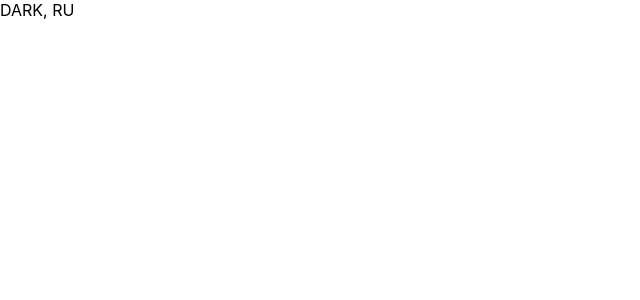
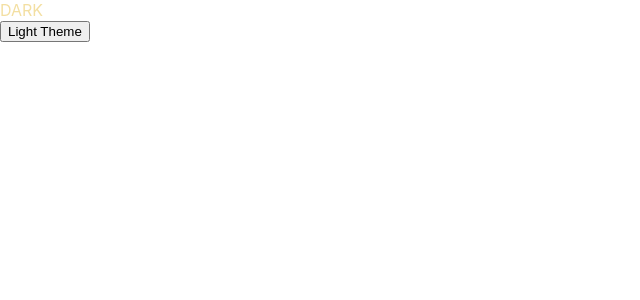
Before and after one commit to keksec-team/molva-frontend, a React (Create React App) app: page / in a window 1280 px wide. Shown: the top 300 px of the page, without its empty margins (0-640 px from the left). Built offline with nearby package versions, Linux system fonts and the light colour scheme.

Commit message:
made improvements

```diff
--- a/src/component/app/App.css
+++ b/src/component/app/App.css
@@ -1,3 +1,3 @@
-.App {
-  text-align: center;
+:root {
+  --highlighted-text: #f3dfa2;
 }
--- a/src/component/app/App.js
+++ b/src/component/app/App.js
@@ -3,11 +3,14 @@ import './App.css';
 import Main from "../main/Main";
 import {Provider} from 'react-redux';
 import store from "../../store/store";
+import ApplyTheme from "../../helper/ApplyTheme";
 
 function App() {
     return (
         <Provider store={store}>
-            <Main/>
+            <ApplyTheme>
+                <Main/>
+            </ApplyTheme>
         </Provider>
     );
 }
--- a/src/component/main/Main.js
+++ b/src/component/main/Main.js
@@ -1,11 +1,34 @@
 import React from "react";
 import { connect } from 'react-redux';
+import styles from "./Main.module.css";
+import {changeToDarkTheme, changeToLightTheme} from "../../store/actions/themeActions";
+import {themes} from "../../resources/themes";
+
 
 function Main(props) {
+    const { dispatch } = props;
+    const changeTheme = changeTo => {
+        switch (changeTo) {
+            case "light":
+                return dispatch(changeToLightTheme());
+            case "dark":
+                return dispatch(changeToDarkTheme());
+            default:
+                return dispatch(changeToLightTheme());
+        }
+    };
     return (
         <div className="Main">
             {/*this is temporary implementation of this component*/}
-            {props.theme}, {props.locale}
+            <div className={styles.title}>
+                {props.theme}
+            </div>
+            <button
+                onClick={() => props.theme === themes.DARK_THEME ? changeTheme("light") : changeTheme("dark")}
+                type="button"
+            >
+                Light Theme
+            </button>
         </div>
     );
 }
--- /dev/null
+++ b/src/component/main/Main.module.css
@@ -0,0 +1,3 @@
+.title {
+    color: var(--highlighted-text)
+}
--- /dev/null
+++ b/src/helper/ApplyTheme.js
@@ -0,0 +1,38 @@
+
+import React, { Fragment, useEffect } from "react";
+import { connect } from "react-redux";
+import {getColorsByTheme} from "../resources/themes";
+
+const ApplyTheme = ({ theme, children }) => {
+    const colors = getColorsByTheme(theme);
+    //Update the CSS Variables
+    const updateCSSVariables = colors => {
+        const arrayOfVariableKeys = Object.keys(colors);
+        const arrayOfVariableValues = Object.values(colors);
+        console.log(arrayOfVariableKeys)
+
+        //Loop through each array key and set the CSS Variables
+        arrayOfVariableKeys.forEach((cssVariableKey, index) => {
+            //Based on our snippet from MDN
+            document.documentElement.style.setProperty(
+                cssVariableKey,
+                arrayOfVariableValues[index]
+            );
+        });
+    };
+
+    //On Component Mount and Component Update
+    useEffect(() => {
+        updateCSSVariables(colors);
+    }, [colors]);
+
+    return <Fragment>{children}</Fragment>;
+};
+
+//Connect State To Props
+const mapStateToProps = state => ({
+    theme: state.style.theme
+});
+const connectedApplyTheme = connect(mapStateToProps)(ApplyTheme);
+
+export default connectedApplyTheme;
--- a/src/resources/colors.js
+++ b/src/resources/colors.js
@@ -1,10 +1,10 @@
 export let colors = {
     dark: {
-        highlightedText: "#f3dfa2",
-        background: ""
+        "--highlighted-text": "#f3dfa2",
+        "--background-color": ""
     },
     light: {
-        highlightedText: "#f3dfa2",
-        background: ""
+        "--highlighted-text": "#000000",
+        "--background-color": ""
     }
 }
--- a/src/store/actions.js
+++ b/src/store/actions/actionTypes.js
@@ -1,8 +1,8 @@
-export const actions = {
-    //theme actions
+export const actionTypes = {
+    //theme actionTypes
     SET_DARK_THEME: "SET_DARK_THEME",
     SET_LIGHT_THEME: "SET_LIGHT_THEME",
-    //locale actions
+    //locale actionTypes
     SET_RUSSIAN_LOCALE: "SET_RUSSIAN_LOCALE",
     SET_ENGLISH_LOCALE: "SET_ENGLISH_LOCALE"
 }
--- /dev/null
+++ b/src/store/actions/themeActions.js
@@ -0,0 +1,13 @@
+import {actionTypes} from "./actionTypes";
+
+export const changeToLightTheme = () => {
+    return {
+        type: actionTypes.SET_LIGHT_THEME
+    };
+};
+
+export const changeToDarkTheme = () => {
+    return {
+        type: actionTypes.SET_DARK_THEME
+    };
+};
--- a/src/store/reducers/languageReducer.js
+++ b/src/store/reducers/languageReducer.js
@@ -1,4 +1,4 @@
-import {actions} from "../actions";
+import {actionTypes} from "../actions/actionTypes";
 import {locales} from "../../resources/languages";
 
 const initialState = {
@@ -7,11 +7,11 @@ const initialState = {
 
 export default function (state = initialState, action) {
     switch (action.type) {
-        case actions.SET_RUSSIAN_LOCALE:
+        case actionTypes.SET_RUSSIAN_LOCALE:
             return {
                 locale: locales.RUSSIAN_LOCALE
             }
-        case actions.SET_ENGLISH_LOCALE:
+        case actionTypes.SET_ENGLISH_LOCALE:
             return {
                 locale: locales.ENGLISH_LOCALE
             }
--- a/src/store/reducers/themeReducer.js
+++ b/src/store/reducers/themeReducer.js
@@ -1,5 +1,5 @@
 import {themes} from "../../resources/themes";
-import {actions} from "../actions";
+import {actionTypes} from "../actions/actionTypes";
 
 const initialState = {
     theme: themes.DARK_THEME
@@ -7,11 +7,11 @@ const initialState = {
 
 export default function (state = initialState, action) {
     switch (action.type) {
-        case actions.SET_DARK_THEME:
+        case actionTypes.SET_DARK_THEME:
             return {
                 theme: themes.DARK_THEME
             }
-        case actions.SET_LIGHT_THEME:
+        case actionTypes.SET_LIGHT_THEME:
             return {
                 theme: themes.LIGHT_THEME
             }
```
Also changed, not shown: src/store/actions/languageActions.js (added, +13 -0 lines).
